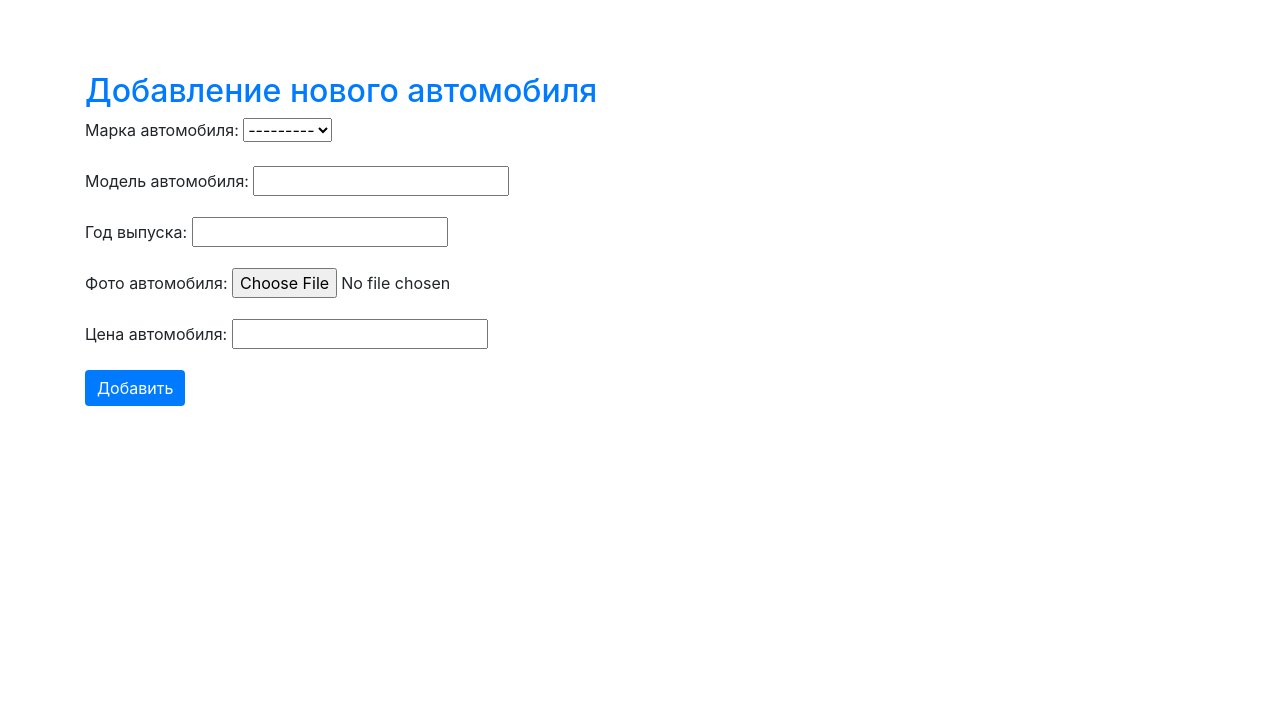
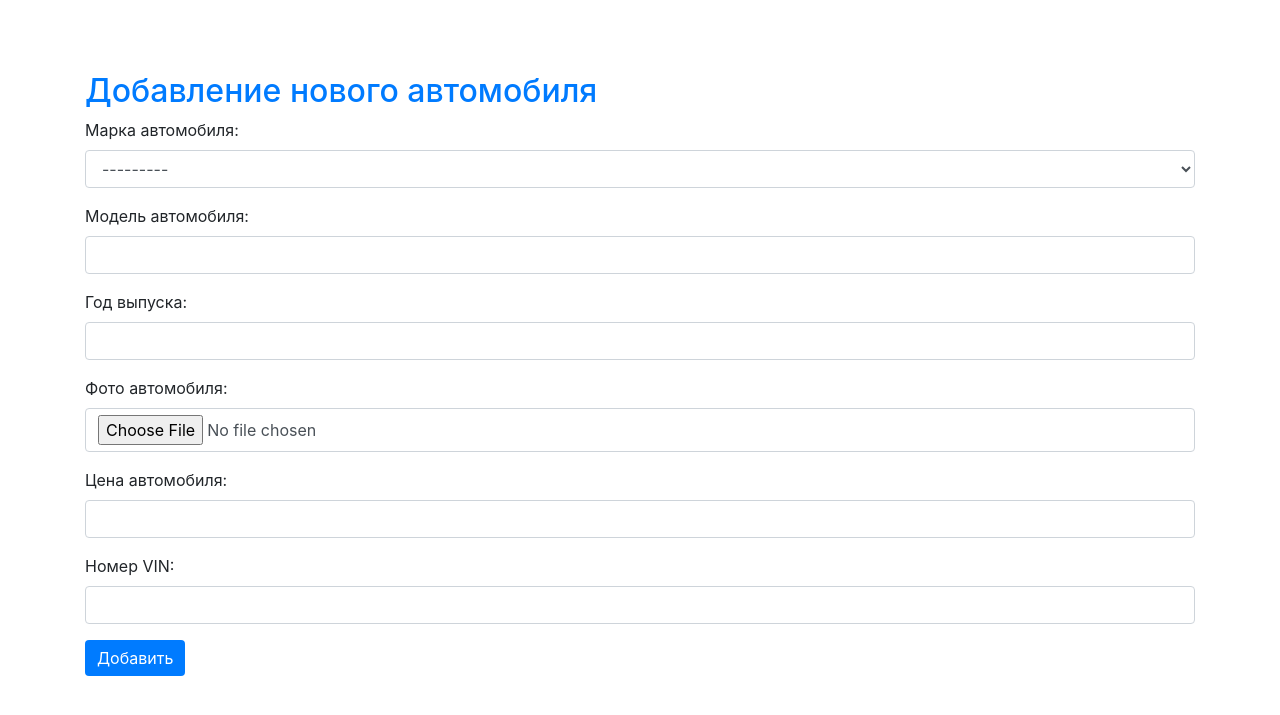
Before and after one commit to NickKrlv/Django_CarDealership, a Django app: page /create/ in a window 1280 px wide. Shown: the part 66-781 px from the top of the page. Run offline with Django 5.2, Linux system fonts and the light colour scheme; data that the repository does not hold is empty; some libraries are stand-ins or nearby versions.

Commit message:
add style form

```diff
--- a/cars/admin.py
+++ b/cars/admin.py
@@ -6,7 +6,7 @@ from cars.models import Car, Car_brand
 
 @admin.register(Car)
 class CarAdmin(admin.ModelAdmin):
-    list_display = ('car_brand', 'model', 'year', 'price')
+    list_display = ('car_brand', 'model', 'year', 'price', 'vin_number')
     list_filter = ('car_brand', 'year')
 
 
--- a/cars/forms.py
+++ b/cars/forms.py
@@ -2,7 +2,23 @@ from django import forms
 from cars.models import Car
 
 
-class CarForm(forms.ModelForm):
+class StyleFormMixin:
+    def __init__(self, *args, **kwargs):
+        super().__init__(*args, **kwargs)
+        for field_name, field in self.fields.items():
+            field.widget.attrs['class'] = 'form-control'
+
+
+class CarForm(StyleFormMixin, forms.ModelForm):
     class Meta:
         model = Car
-        fields = ['car_brand', 'model', 'year', 'photo', 'price']
+        fields = ['car_brand', 'model', 'year', 'photo', 'price', 'vin_number']
+
+    def clean(self):
+        cleaned_data = super().clean()
+        vin_number = cleaned_data.get('vin_number')
+
+        if vin_number is not None and len(vin_number) != 17:
+            raise forms.ValidationError('VIN номер должен содержать 17 символов')
+
+        return cleaned_data
--- a/cars/templates/cars/all_cars.html
+++ b/cars/templates/cars/all_cars.html
@@ -11,11 +11,13 @@
         {% for car in cars %}
           <div class="col-md-4">
             <div class="card mb-4 box-shadow">
+              {% if car.photo %}
               <img class="card-img-top" src="{{ car.photo.url }}" alt="{{ car.car_brand.name }} {{ car.model }}">
+              {% endif %}
               <div class="card-body">
                 <h5 class="card-title">{{ car.car_brand.name }} {{ car.model }}</h5>
                 <p class="card-text">Год выпуска: {{ car.year }}</p>
-                <p class="card-text">Цена: {{ car.price }} $</p>
+                <p class="card-text">Цена: {{ car.price }} руб.</p>
                 <a href="{% url 'car_detail' car.pk %}" class="btn btn-primary">Подробнее</a>
                 <a href="{% url 'car_update' car.pk %}" class="btn btn-secondary">Изменить</a>
               </div>
```
Also changed, not shown: cars/migrations/0008_car_vin_number.py, media/cars/Focus.jpg (added), media/cars/Focus_O8pMwch.jpg (added).
